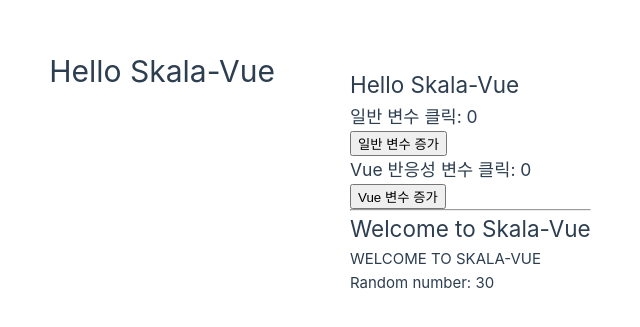
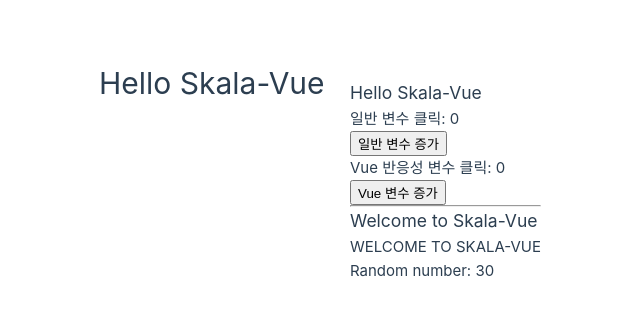
Before and after one commit to mingyukang5420/skala-vue, a Vue app: page / in a window 1280 px wide. Shown: the part 219-546 px from the top of the page, without its empty margins (310-950 px from the left). Built offline with nearby package versions, Linux system fonts and the light colour scheme.

Commit message:
refactor: ensure single h1 and adjust header hierarchy

```diff
--- a/src/components/practices/basic/SampleOne.vue
+++ b/src/components/practices/basic/SampleOne.vue
@@ -23,11 +23,11 @@ onMounted(() => {
 
 <template>
   <div class="practice-section">
-    <h2>Hello Skala-Vue</h2>
-    <h3>일반 변수 클릭: {{ normalCount }}</h3>
+    <h3>Hello Skala-Vue</h3>
+    <h4>일반 변수 클릭: {{ normalCount }}</h4>
     <button @click="normalCount++">일반 변수 증가</button>
     <br />
-    <h3>Vue 반응성 변수 클릭: {{ vueCount }}</h3>
+    <h4>Vue 반응성 변수 클릭: {{ vueCount }}</h4>
     <button @click="vueCount++">Vue 변수 증가</button>
   </div>
 </template>
--- a/src/components/practices/basic/SampleTwo.vue
+++ b/src/components/practices/basic/SampleTwo.vue
@@ -5,7 +5,7 @@ const welcomeMessage = 'Welcome to Skala-Vue'
 
 <template>
   <div class="practice-section">
-    <h2>{{ welcomeMessage }}</h2>
+    <h3>{{ welcomeMessage }}</h3>
     <p>{{ welcomeMessage.toUpperCase() }}</p>
     <p>{{ 'Random number: ' + Math.ceil(Math.random() * 100) }}</p>
   </div>
```
